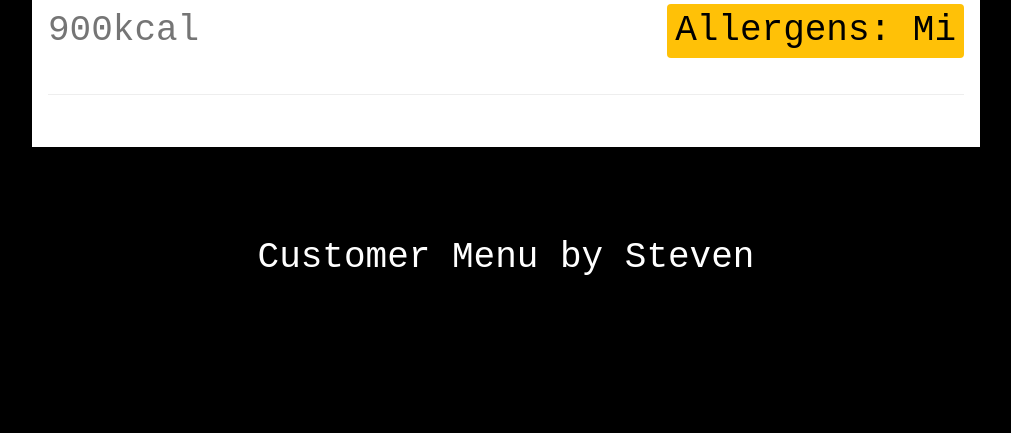
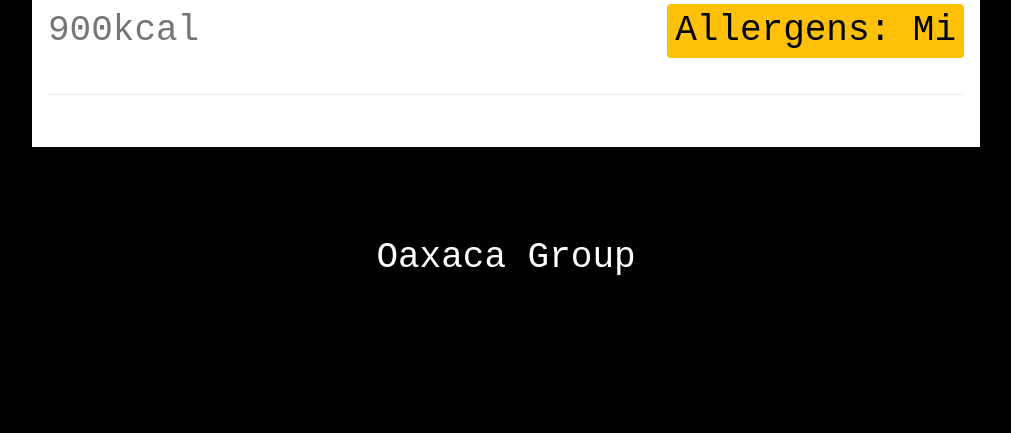
Before and after one commit to mahid2000/Resturant-Management-Web-App, a Flask app: page /custMenu in a window 1280 px wide. Shown: the part 2213-2646 px from the top of the page, without its empty margins (134-1145 px from the left). Run offline with Flask 2, Linux system fonts and the light colour scheme; data comes from the database, SQL or seed files in the repository.

Commit message:
Changing footer, finalize

```diff
--- a/flaskr/templates/customerMenu.html
+++ b/flaskr/templates/customerMenu.html
@@ -123,7 +123,7 @@
 
     <!-- Footer -->
     <footer class="css-center css-black css-padding-48 css-xxlarge">
-      <p>Customer Menu by Steven</p>
+      <p>Oaxaca Group</p>
     </footer>
 
     <script>
```
